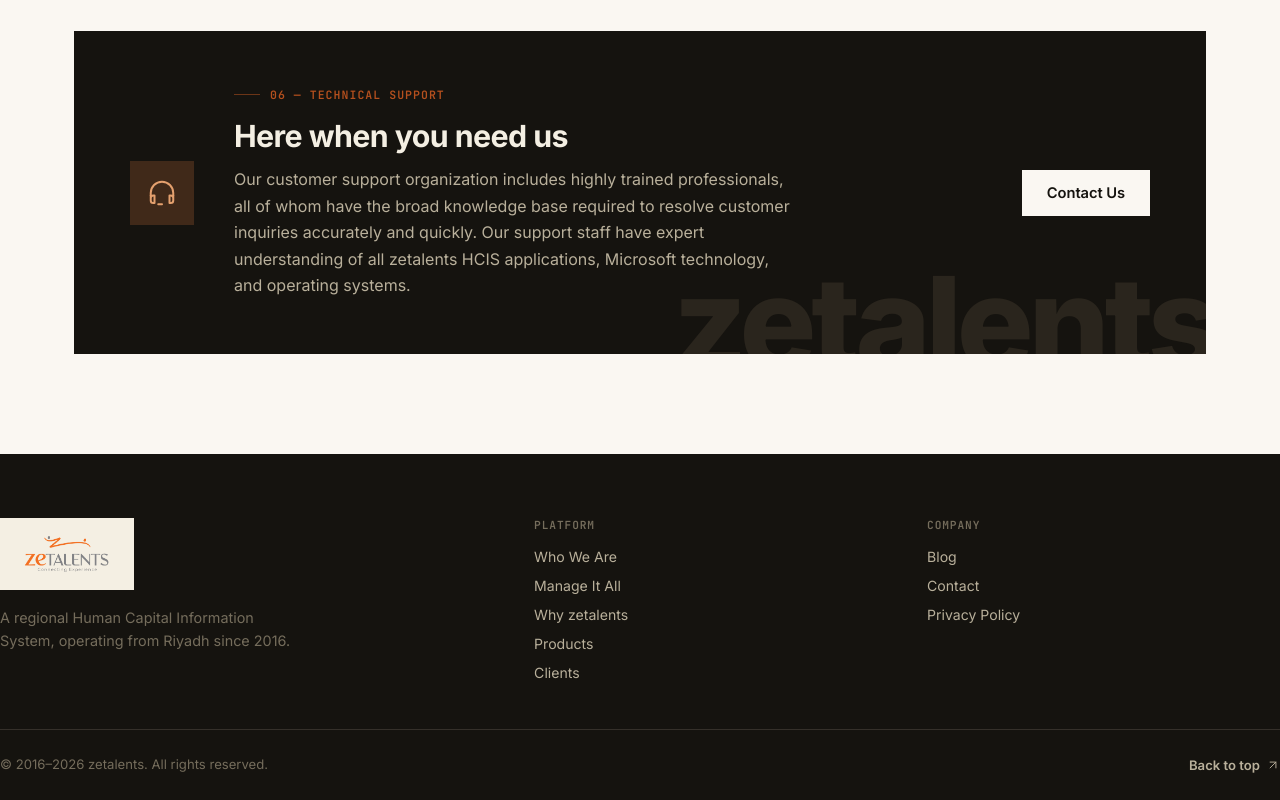
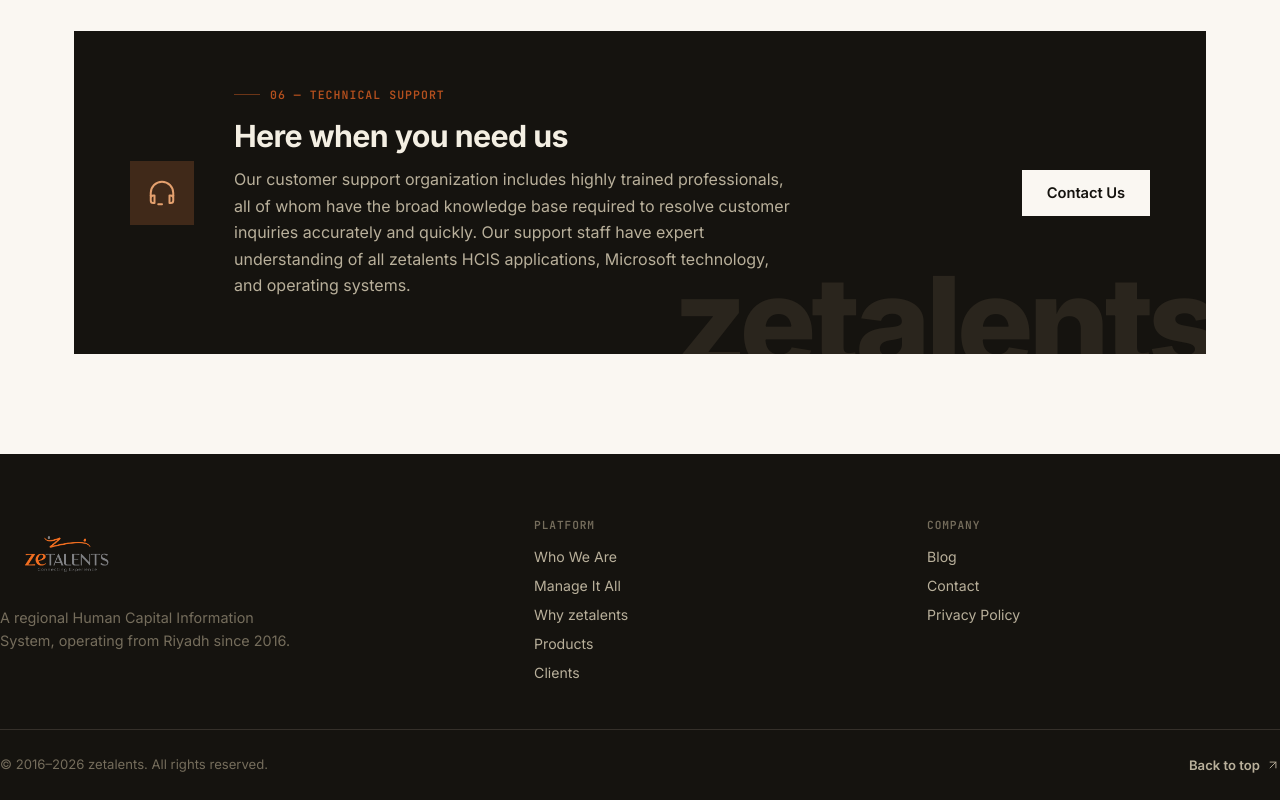
Before and after one commit to hazemsalama6000/ZetalentWebSite, an Angular app: page / in a window 1280 px wide. Shown: the part 4205-5005 px from the top of the page. Built offline with nearby package versions, Linux system fonts and the light colour scheme.

Commit message:
logo footer background

```diff
--- a/src/app/app.scss
+++ b/src/app/app.scss
@@ -135,7 +135,7 @@
 }
 
 .logo-footer {
-  background: var(--on-dark);
+ // background: var(--on-dark);
   padding: 6px 14px;
   border-radius: var(--radius-sm);
 }
```
